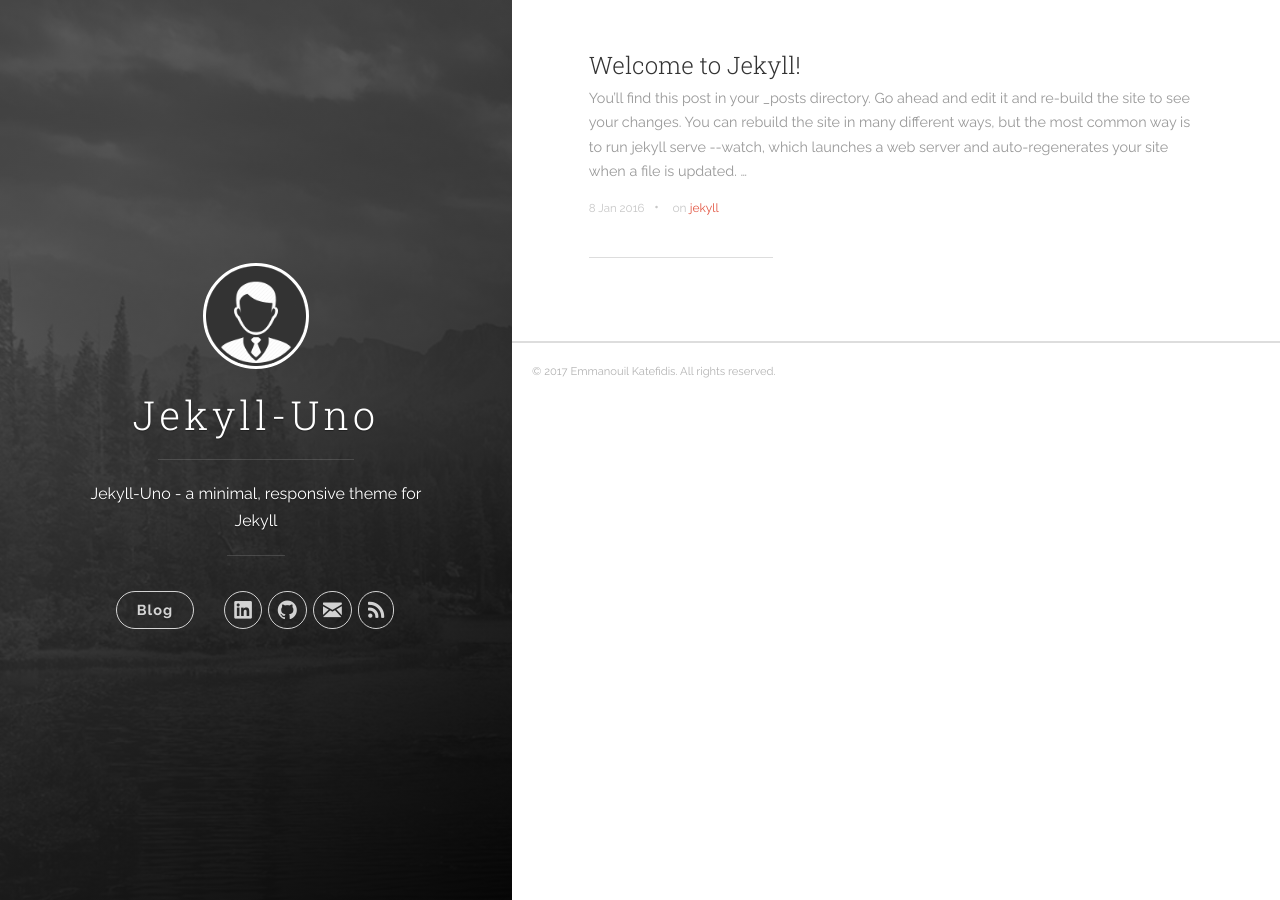
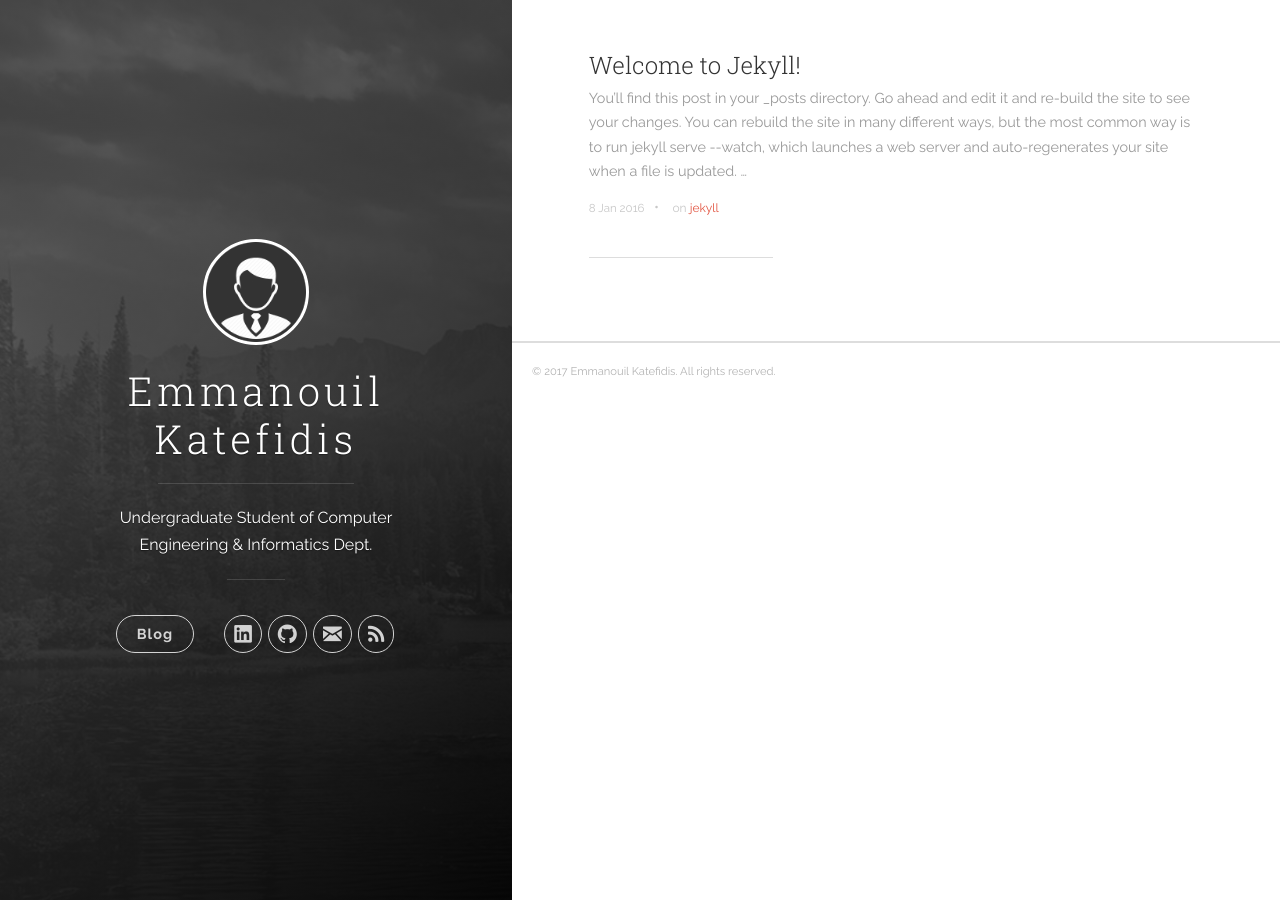
Before and after one commit to man0s/man0s.github.io, a Jekyll site: the page built from index.html, in a window 1280 px wide. Built offline with Jekyll 4.4.1, drawn with Linux system fonts in a browser that asks for light colours; nearby versions of some CDN libraries; the list of posts is cut into pages by our own code.

Commit message:
Update _config.yml

```diff
--- a/_config.yml
+++ b/_config.yml
@@ -1,6 +1,6 @@
 # Site settings
-title: Jekyll-Uno
-description: 'Jekyll-Uno - a minimal, responsive theme for Jekyll'
+title: Emmanouil Katefidis
+description: 'Undergraduate Student of Computer Engineering & Informatics Dept.'
 url: 'https://man0s.github.io/'
 baseurl: ''
 google_analytics: 'UA-83279918-2'
```
